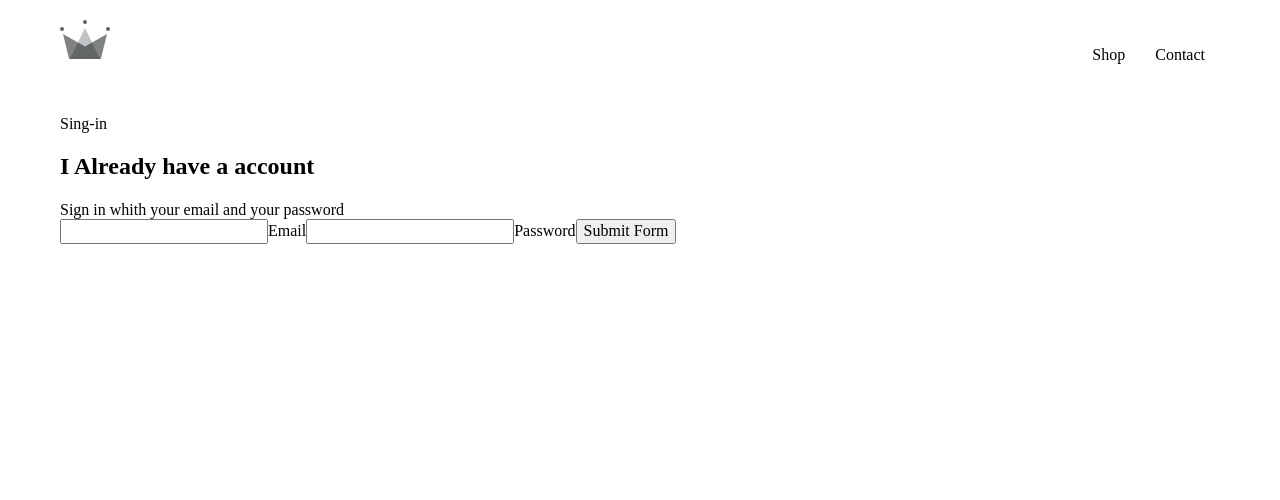
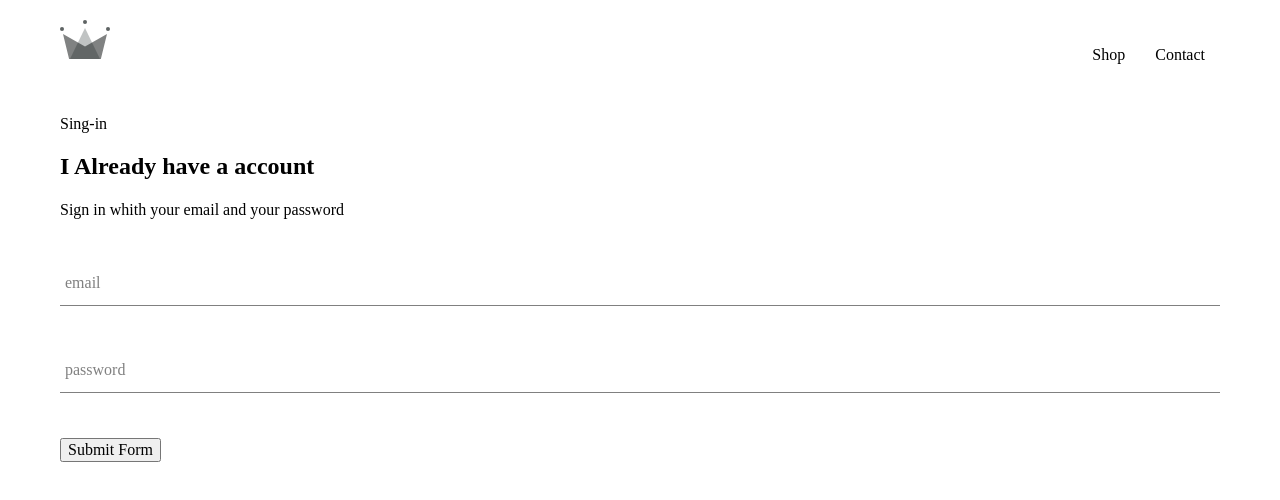
Before and after one commit to barbaroreyes/EcomerceCLone, a React (Create React App) app: page /singin in a window 1280 px wide. Shown: the top 500 px of the page. Built offline with nearby package versions, Linux system fonts and the light colour scheme; a web font is replaced by a local one.

Commit message:
added  mixin

```diff
--- a/src/fom-imput/form-inputCompo.jsx
+++ b/src/fom-imput/form-inputCompo.jsx
@@ -1,14 +1,17 @@
 import React  from 'react';
+import './form-input.styles.scss'
 
-const FormInput = ({handleChange,label,children,...otherProps}) => (
+const FormInput = ({handleChange,label,...otherProps}) => (
     <div className ='group'>
         <input className='form-input' onChange={handleChange} {...otherProps}/>
         {
             label ?
-            (<label className ={`${otherProps.value.length ?  'shrink' :''} form-input-label`} />)
-            : null
+           ( <label className ={`${otherProps.value.length ? 'shrink': ''} form-input-label`}>
+               {label}
+           </label>)
+           : null
         }
-{children}
+
     </div>
 )
 export default FormInput
--- a/src/pages/Sing-in/SingIn-Compo.jsx
+++ b/src/pages/Sing-in/SingIn-Compo.jsx
@@ -1,5 +1,5 @@
 import React from 'react';
-// import FormInput from '../../fom-imput/form-inputCompo.jsx'
+import FormInput from '../../fom-imput/form-inputCompo'
 import './singin-compo.scss';
 
 
@@ -26,15 +26,22 @@ class SingIn extends React.Component{
            <h2>I Already have a account</h2>
            <span>Sign in whith your email and your password</span>
            <form onSubmit={this.handleSubmit}>
-               <input name="email" type='email' onChange= {this.handleChange} value ={this.state.email}/>
-               <label>Email</label>
-               <input
+               <FormInput
+               name="email"
+               type='email'
+               handleChange= {this.handleChange}
+               value ={this.state.email}
+               label= 'email'
+               required/>
+
+               <FormInput
                name="password"
                type='password'
                value ={this.state.email}
-               onChange= {this.handleChange}
+               handleChange= {this.handleChange}
+               label='password'
                required/>
-               <label>Password</label>
+
                <input type="submit"  value ='Submit Form'/>
 
            </form>
```
